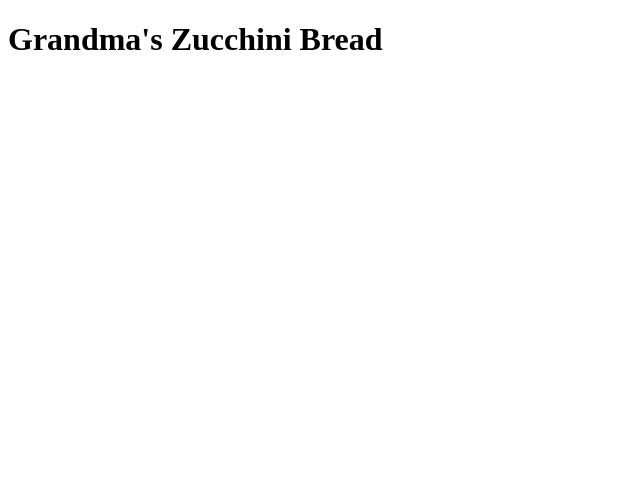
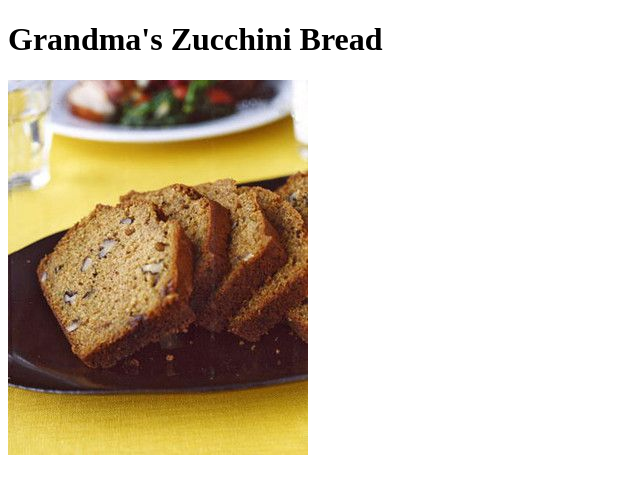
Before and after one commit to zalbright90/odin-recipes, a plain HTML site: page recipes/zucchini-bread.html in a window 1280 px wide. Shown: the whole page, without its empty margins (0-640 px from the left). Drawn offline with Linux system fonts and the light colour scheme.

Commit message:
Adjusted file structure, included image in index.html
-Realized I misplaced a directory, and moved to the correct location in recipes directory

index.html now displays image

```diff
--- a/recipes/zucchini-bread.html
+++ b/recipes/zucchini-bread.html
@@ -7,5 +7,6 @@
 </head>
 <body>
     <h1>Grandma's Zucchini Bread</h1>
+    <img src="images/zucchini-bread.jpg" alt="Picture of zucchini bread">
 </body>
 </html>
```
Also changed, not shown: recipes/images/zucchini-bread.jpg (renamed from images/zucchini-bread.jpg).
